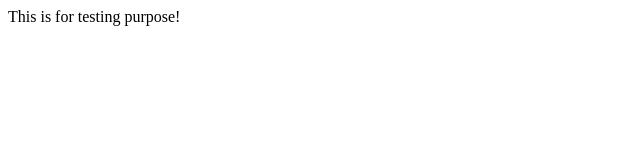
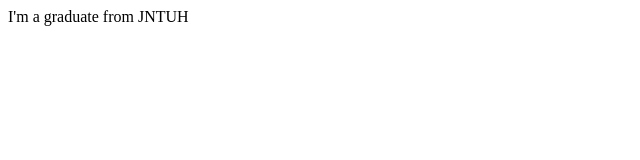
Before and after one commit to Manasa-43/Manasa-43, a plain HTML site: page index.html in a window 1280 px wide. Shown: the full height of the page, 0-640 px from the left. Drawn offline with Linux system fonts and the light colour scheme.

Commit message:
feat: updated the body

```diff
--- a/index.html
+++ b/index.html
@@ -7,6 +7,6 @@
     <title>Document</title>
 </head>
 <body>
-    This is for testing purpose!
+    I'm a graduate from JNTUH
 </body>
 </html>
```
